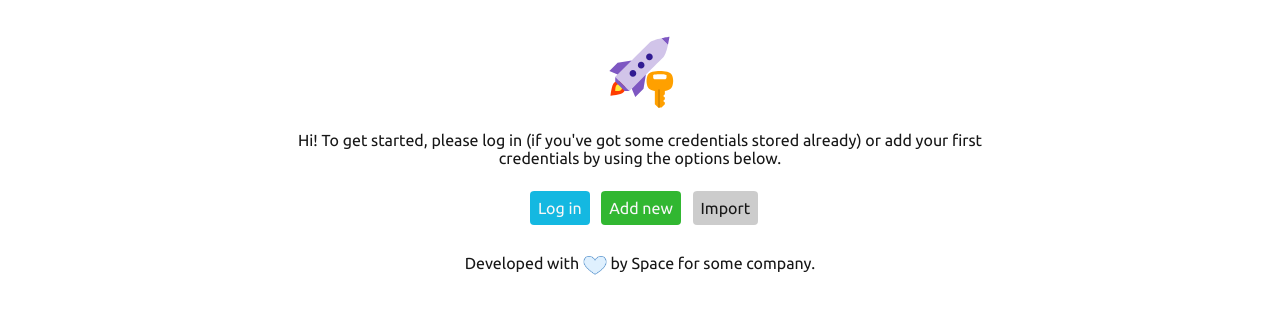
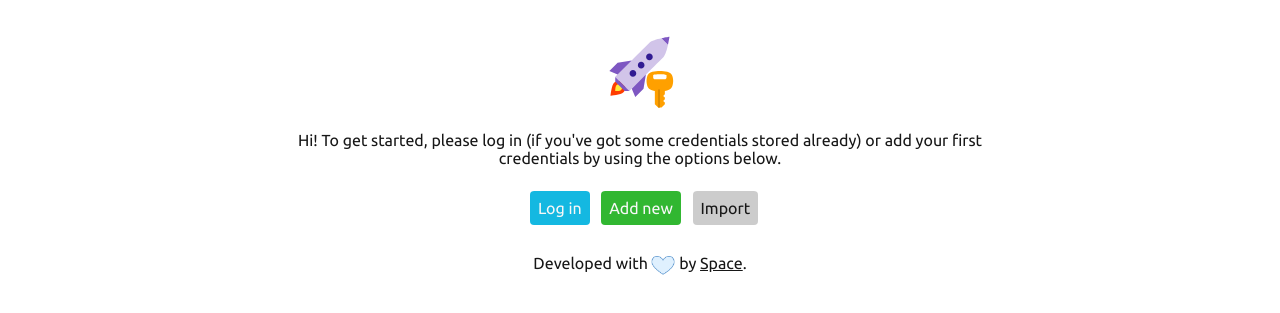
Before and after one commit to AudunVN/pwd, a plain HTML site: page index.html in a window 1280 px wide. Shown: the part 63-376 px from the top of the page. Drawn offline with Linux system fonts and the light colour scheme.

Commit message:
Updated intro view credits message

```diff
--- a/index.html
+++ b/index.html
@@ -31,7 +31,7 @@
 						<button type="button" class="button button-good" onclick="showRegisterDialog('')">Add new</button>
 						<button type="button" class="button" onclick="showImportDialog('')">Import</button>
 					</div>
-					<p style="margin-top: 1.25em;">Developed with <img style="height: 1.5em; vertical-align: middle;" src="images/heart.png" alt="love"> by Space for some company.</p>
+					<p style="margin-top: 1.25em;">Developed with <img style="height: 1.5em; vertical-align: middle;" src="images/heart.png" alt="love"> by <a href="https://github.com/AudunVN" target="_BLANK">Space</a>.</p>
 				</div>
 			</div>
 			<div id="main" class="view">
```
